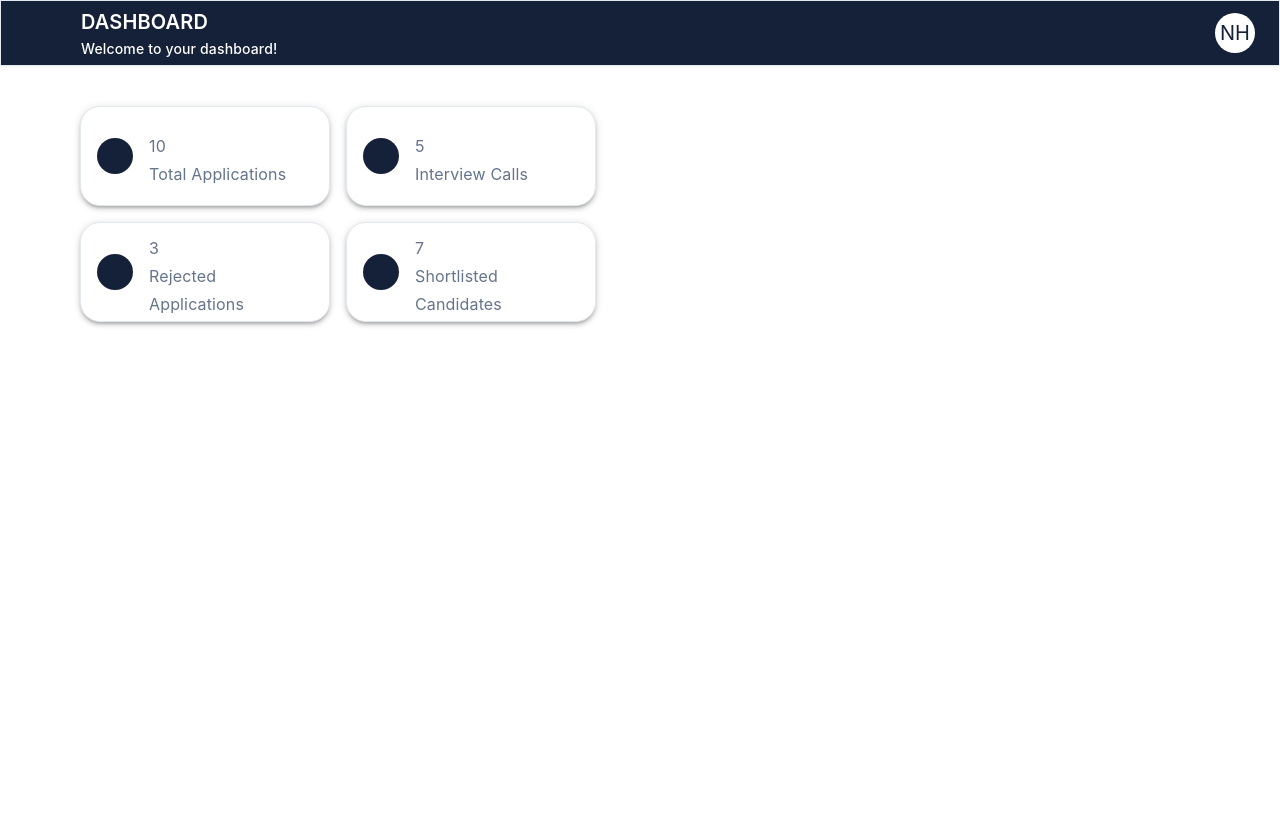
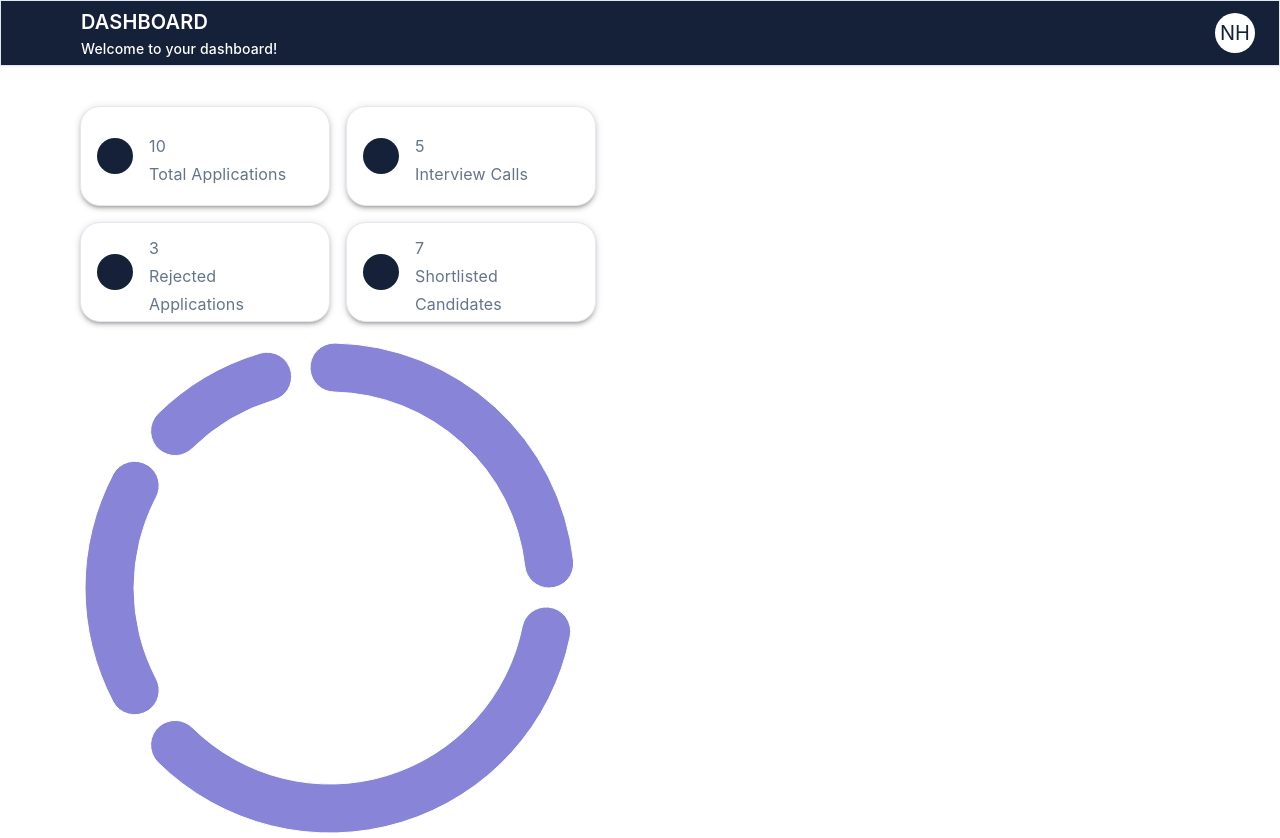
Before and after one commit to NitishH27/JobFlow, a React (Vite) app: page /dashboard in a window 1280 px wide. Before the commit the page ends 800 px from the top, so only its background shows below. Built offline with nearby package versions, Linux system fonts and the light colour scheme; some icons are missing.

Commit message:
gap pie chart initial commit only skeleton ready

```diff
--- /dev/null
+++ b/src/components/GapPieChart.tsx
@@ -0,0 +1,33 @@
+import { Pie, PieChart } from "recharts";
+
+const GapPieChart = () => {
+  const data = [
+    { name: "Shortlisted", value: 7 },
+    { name: "Rejected", value: 3 },
+    { name: "Pending", value: 5 },
+    { name: "Approved", value: 10 },
+  ];
+  return (
+    <PieChart
+      style={{
+        width: "100%",
+        maxWidth: "500px",
+        maxHeight: "80vh",
+        aspectRatio: 1,
+      }}
+      responsive
+    >
+      <Pie
+        data={data}
+        innerRadius="80%"
+        outerRadius="100%"
+        cornerRadius="50%"
+        fill="#8884d8"
+        paddingAngle={5}
+        dataKey="value"
+      />
+    </PieChart>
+  );
+};
+
+export default GapPieChart;
--- a/src/pages/Dashboard.tsx
+++ b/src/pages/Dashboard.tsx
@@ -5,6 +5,7 @@ import PlaylistRemoveRoundedIcon from '@mui/icons-material/PlaylistRemoveRounded
 import GroupRoundedIcon from '@mui/icons-material/GroupRounded';
 import Layout from "../components/Layout";
 import DashboardWidget from "../components/dahsboardWidget";
+import GapPieChart from "../components/GapPieChart";
 
 const Dashboard = () => {
   return (
@@ -18,6 +19,7 @@ const Dashboard = () => {
       <DashboardWidget text="Rejected Applications" icon={<PlaylistRemoveRoundedIcon />} count={3} />
       <DashboardWidget text="Shortlisted Candidates" icon={<GroupRoundedIcon />} count={7} />
       </Grid>
+      <GapPieChart />
       </Grid>
     </Layout>
   );
```
Also changed, not shown: 1 other file (tests, documents, lock files or other folders).
